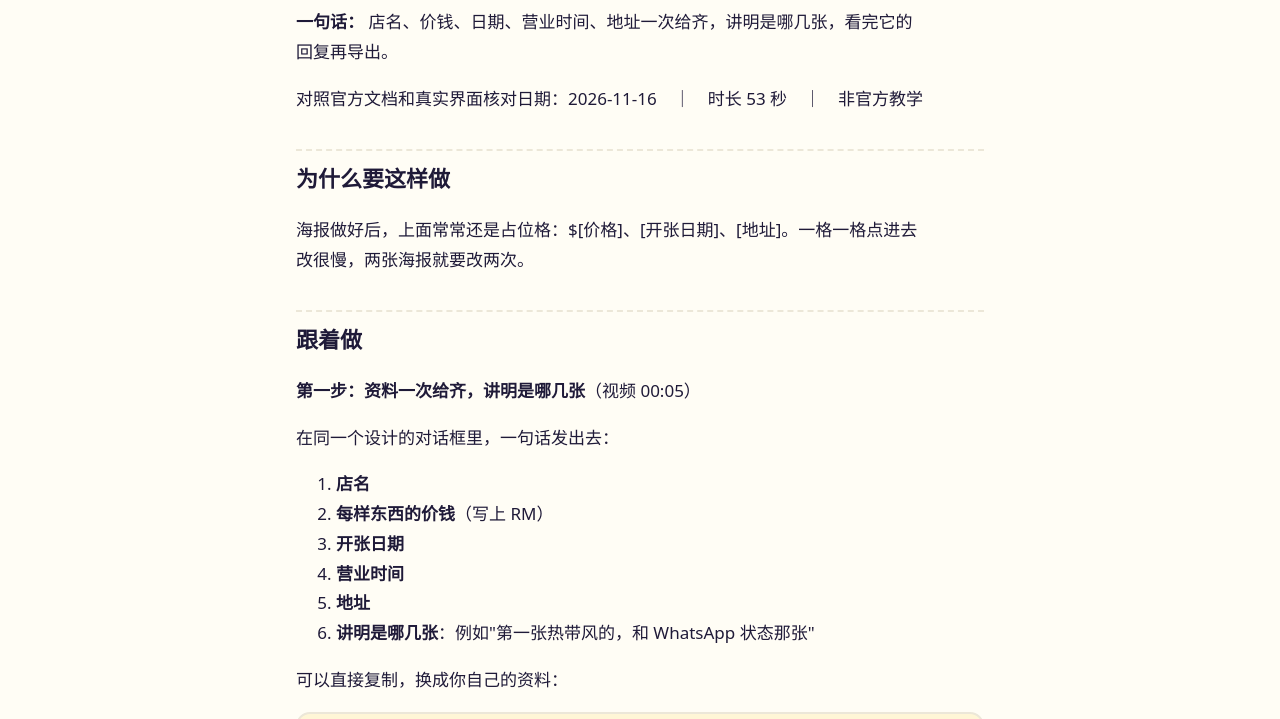
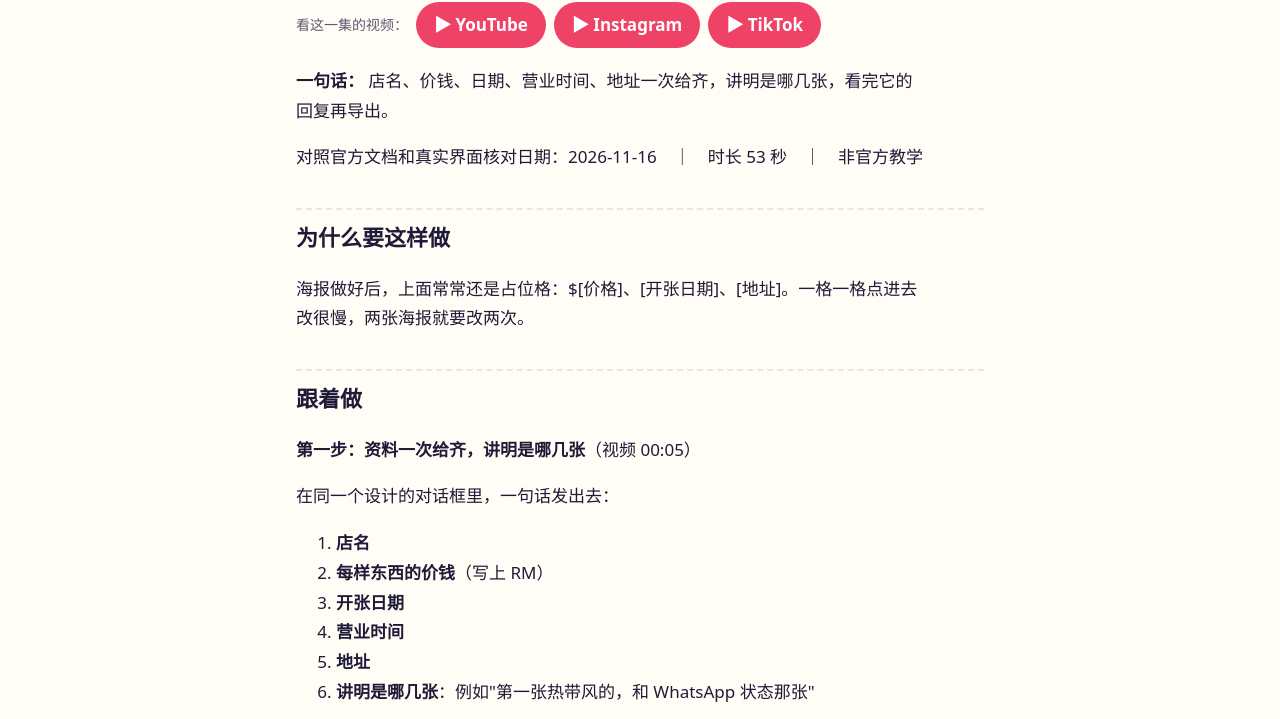
Before and after one commit to kopizai/kopizai.github.io, a plain HTML site: page ep/008/index.html in a window 1280 px wide. Shown: the part 153-872 px from the top of the page. Drawn offline with Linux system fonts and the light colour scheme.

Commit message:
第 8 集：加上看视频按钮

```diff
--- a/ep/008/index.html
+++ b/ep/008/index.html
@@ -52,7 +52,7 @@ footer .in { padding-block: 18px 28px; color: var(--muted); font-size: 14px; }
 <div class="top"><div class="in"><a href="../../index.html"><img src="../../assets/logo.png" alt="KopizAI - Kopi仔"></a><a class="home" href="../../index.html">全部集数</a></div></div>
 <main>
 <h1>第 8 集 · 一句话，把店名、价钱、日期填进两张海报</h1>
-
+<div class="watches"><span class="meta">看这一集的视频：</span><a class="watch" href="https://youtube.com/shorts/B-qxtAAWp_s" target="_blank" rel="noopener">▶ YouTube</a><a class="watch" href="https://www.instagram.com/reel/DfzBFHFPNR3/" target="_blank" rel="noopener">▶ Instagram</a><a class="watch" href="https://www.tiktok.com/@kopizai_ai/video/7708696486535613714" target="_blank" rel="noopener">▶ TikTok</a></div>
 <p><strong>一句话：</strong> 店名、价钱、日期、营业时间、地址一次给齐，讲明是哪几张，看完它的回复再导出。</p>
 <p>对照官方文档和真实界面核对日期：2026-11-16　｜　时长 53 秒　｜　非官方教学</p>
 <h2>为什么要这样做</h2>
```
